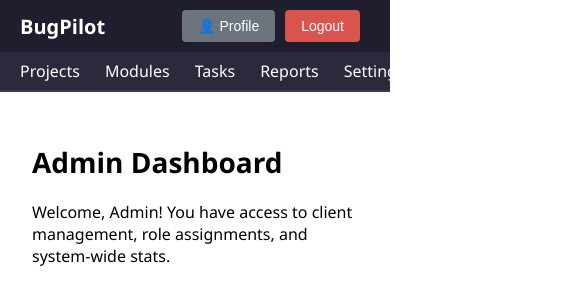
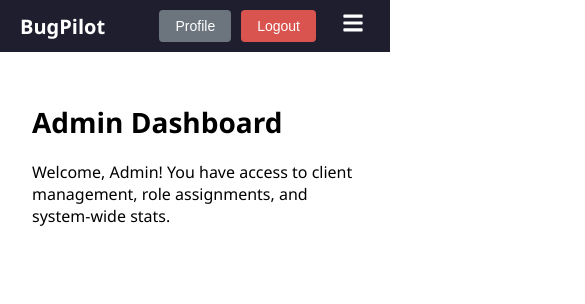
Before and after one commit to Himanshu631/BugPilotFE, a React (Create React App) app: page /admin/dashboard in a window 390 px wide. Shown: the top 304 px of the page, 585 px wide, since content can reach past the window. Built offline with nearby package versions, Linux system fonts and the light colour scheme.

Commit message:
Navbar Responsive

```diff
--- a/package.json
+++ b/package.json
@@ -10,6 +10,7 @@
     "axios": "^1.8.4",
     "react": "^19.1.0",
     "react-dom": "^19.1.0",
+    "react-icons": "^5.5.0",
     "react-router-dom": "^7.6.2",
     "react-scripts": "5.0.1",
     "web-vitals": "^2.1.4"
--- a/src/components/Navbar.js
+++ b/src/components/Navbar.js
@@ -2,14 +2,20 @@ import React, { useState } from 'react';
 import { Link, useNavigate } from 'react-router-dom';
 import "../styles/Navbar.css";
 import ConfirmDialog from "./ConfirmDialog";
+import { FaBars, FaTimes } from 'react-icons/fa';
 
 export default function Navbar() {
   const [showConfirm, setShowConfirm] = useState(false);
+  const [menuOpen, setMenuOpen] = useState(false);
   const navigate = useNavigate();
 
   const handleLogout = () => {
     localStorage.removeItem('token');
     navigate('/login');
+  };
+
+  const toggleMenu = () => {
+    setMenuOpen(!menuOpen);
   };
 
   return (
@@ -22,21 +28,25 @@ export default function Navbar() {
         />
       )}
 
-      {/* Primary Navbar */}
+      {/* Top Navbar */}
       <div className="navbar">
         <div className="navbar-left">
           <div className="navbar-logo" onClick={() => navigate('/dashboard')}>
             BugPilot
           </div>
         </div>
+
         <div className="navbar-right">
-          <button className="profile-button">👤 Profile</button>
+          <button className="profile-button">Profile</button>
           <button className="logout-button" onClick={() => setShowConfirm(true)}>Logout</button>
+          <button className="hamburger" onClick={toggleMenu}>
+            {menuOpen ? <FaTimes /> : <FaBars />}
+          </button>
         </div>
       </div>
 
-      {/* Secondary Navbar */}
-      <div className="sub-navbar">
+      {/* Sub Navbar */}
+      <div className={`sub-navbar ${menuOpen ? 'open' : ''}`}>
         <Link to="/projects">Projects</Link>
         <Link to="/modules">Modules</Link>
         <Link to="/tasks">Tasks</Link>
--- a/src/styles/Navbar.css
+++ b/src/styles/Navbar.css
@@ -60,18 +60,56 @@
     padding: 8px 20px;
     gap: 25px;
     border-bottom: 2px solid #3b3b4d;
+    flex-wrap: wrap; /* allow wrapping on smaller screens */
   }
 
   .sub-navbar a {
     color: white;
     text-decoration: none;
     font-weight: 500;
+    white-space: nowrap; /* prevents text from breaking awkwardly */
   }
 
   .sub-navbar a:hover {
     text-decoration: none;
     color: #60a5fa;
   }
+
+  /* Hamburger styles */
+.hamburger {
+  display: none;
+  background: none;
+  border: none;
+  font-size: 22px;
+  color: white;
+  cursor: pointer;
+  margin-left: 10px;
+}
+
+/* Responsive layout */
+@media (max-width: 768px) {
+  .navbar-links,
+  .sub-navbar {
+    display: none;
+    flex-direction: column;
+    background-color: #2a2a3c;
+    width: 100%;
+    padding: 10px 20px;
+  }
+
+  .navbar-links.open,
+  .sub-navbar.open {
+    display: flex;
+  }
+
+  .hamburger {
+    display: block;
+  }
+
+  .navbar {
+    flex-wrap: wrap;
+  }
+}
 
   .profile-button {
     padding: 8px 16px; /* Match logout-button padding */
```
Also changed, not shown: 1 other file (tests, documents, lock files or other folders).
